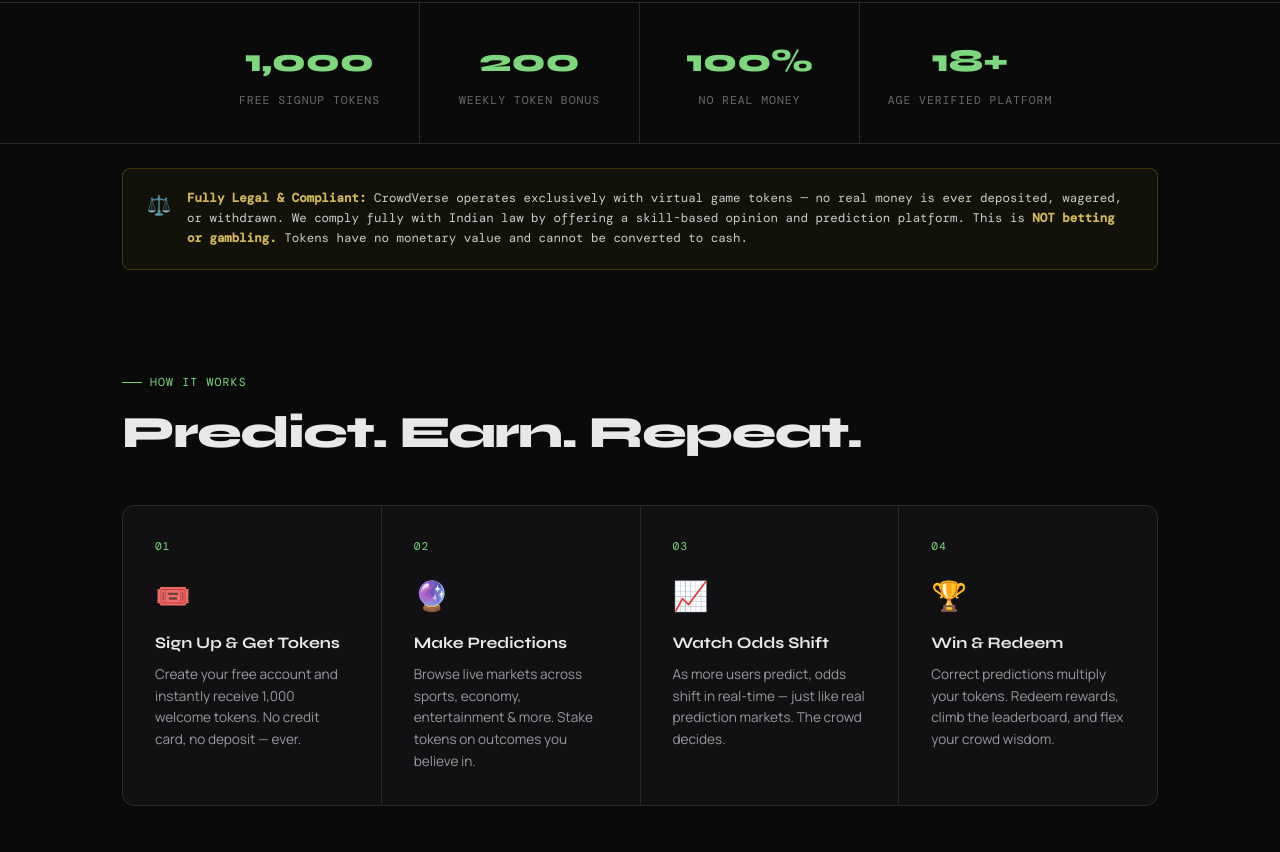
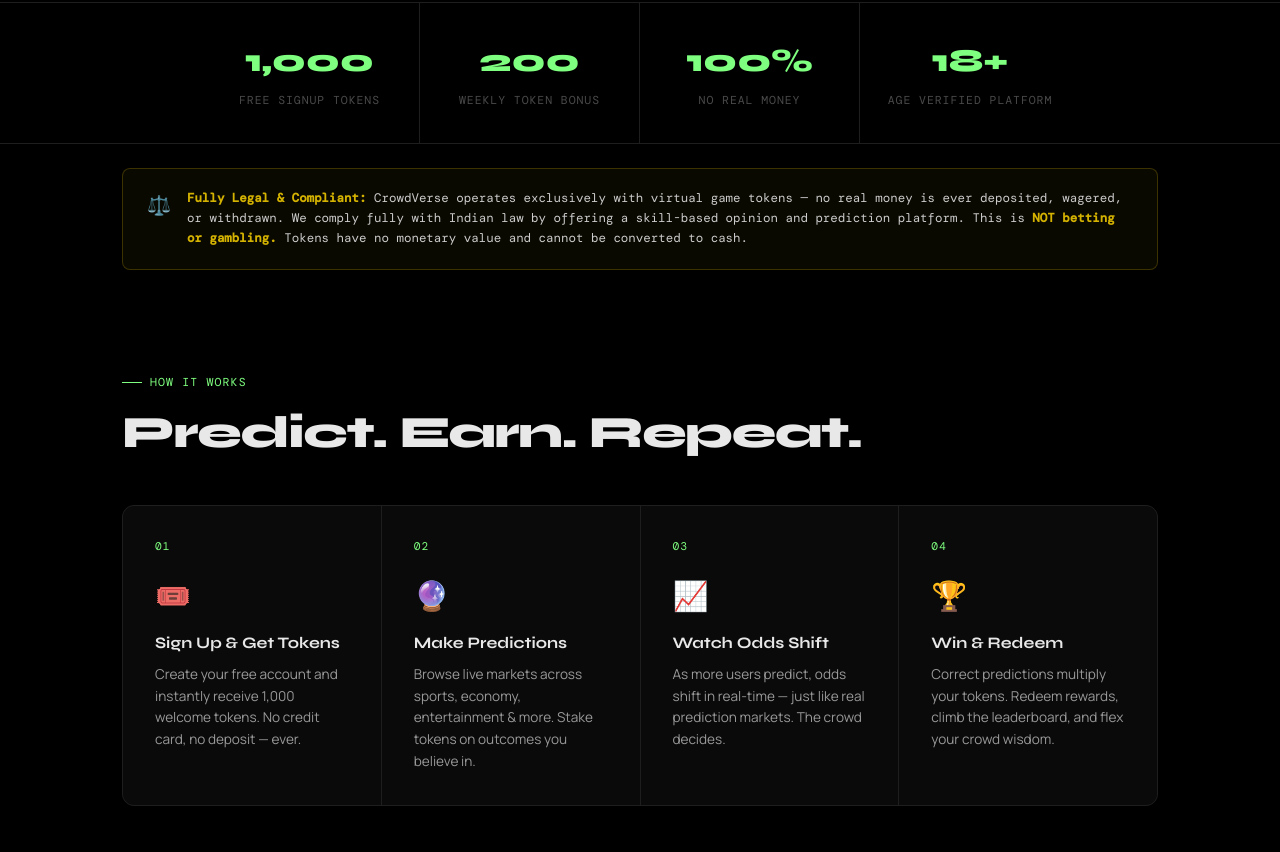
Before and after one commit to DevangSankhla/crowdverse.github.io, a plain HTML site: page index.html in a window 1280 px wide. Shown: the part 848-1700 px from the top of the page. Drawn offline with nearby package versions, Linux system fonts and the light colour scheme; no server answers; a web font is replaced by a local one.

Commit message:
Update variables.css

```diff
--- a/css/variables.css
+++ b/css/variables.css
@@ -4,27 +4,26 @@
 
 :root {
   /* ── Colours ── */
-  --black:       #0a0a0b;
-  --off-black:   #111113;
-  --dark:        #18181a;
-  --dark2:       #1e1e20;
-  --border:      #2a2a2d;
-  --border2:     #323236;
+  --black:       #000000;
+  --off-black:   #0a0a0a;
+  --dark:        #111111;
+  --dark2:       #1a1a1a;
+  --border:      #1e1e1e;
+  --border2:     #262626;
 
-  /* Subtle muted green - less neon, more sage */
-  --green:       #7dd87d;
-  --green-dim:   #5aa85a;
-  --green-glow:  rgba(125, 216, 125, 0.12);
-  --green-glow2: rgba(125, 216, 125, 0.05);
+  /* Green — kept as brand color but glows are muted */
+  --green:       #7fff7f;
+  --green-dim:   #4a9e4a;
+  --green-glow:  rgba(127, 255, 127, 0.07);   /* was 0.15 */
+  --green-glow2: rgba(127, 255, 127, 0.03);   /* was 0.06 */
 
-  --white:       #e8e8e9;
-  --white1:      #3a3a3d;
-  --white2:      #9a9a9e;
-  --white3:      #6a6a6e;
+  --white:       #e8e8e8;
+  --white1:      #2a2a2a;
+  --white2:      #999999;
+  --white3:      #4a4a4a;
 
-  /* Muted red and yellow */
-  --red:         #d67373;
-  --yellow:      #d4b85a;
+  --red:         #e05050;          /* slightly muted red */
+  --yellow:      #d4b200;          /* slightly muted gold */
 
   /* ── Typography ── */
   --font-display: 'Syne', sans-serif;
```
